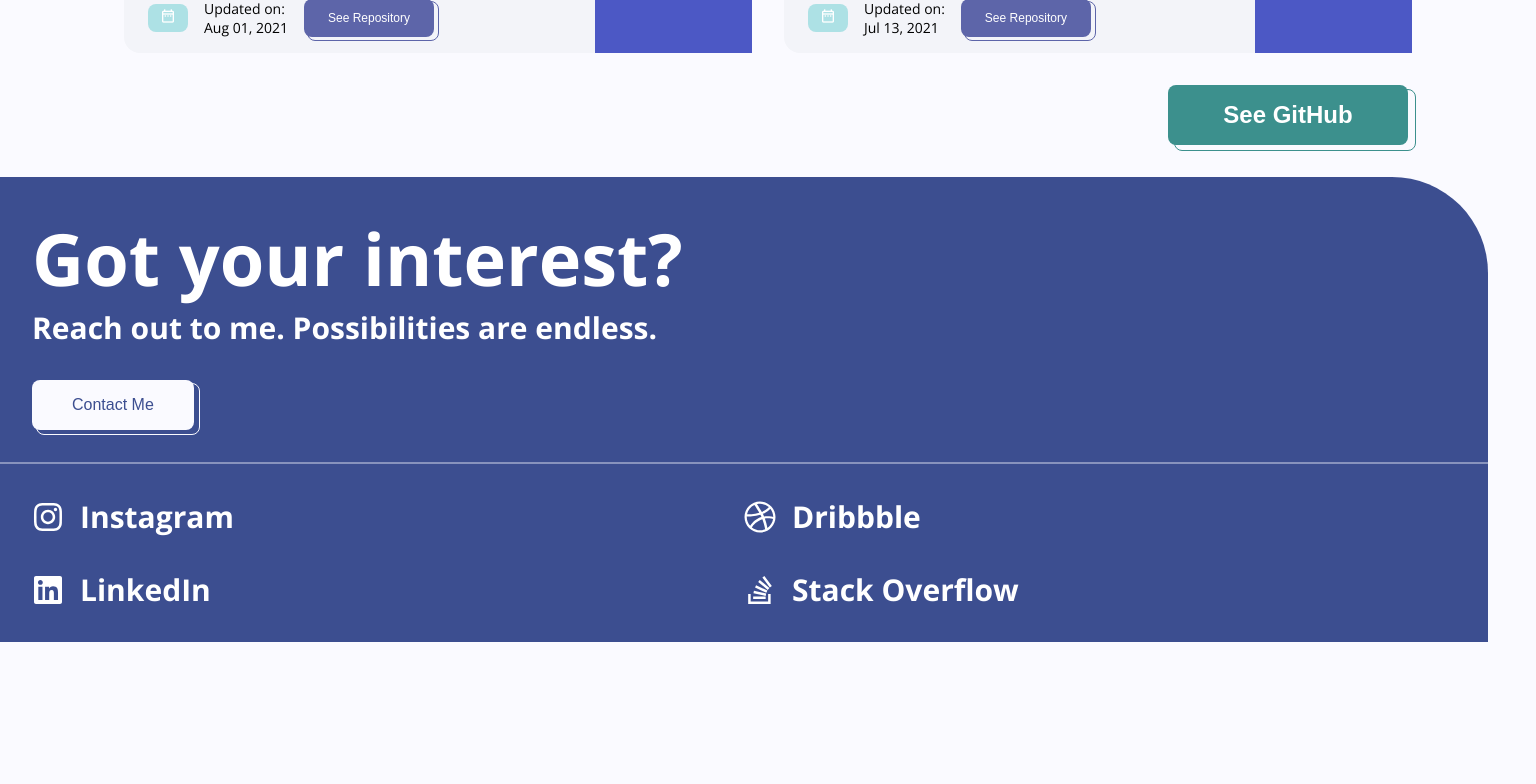
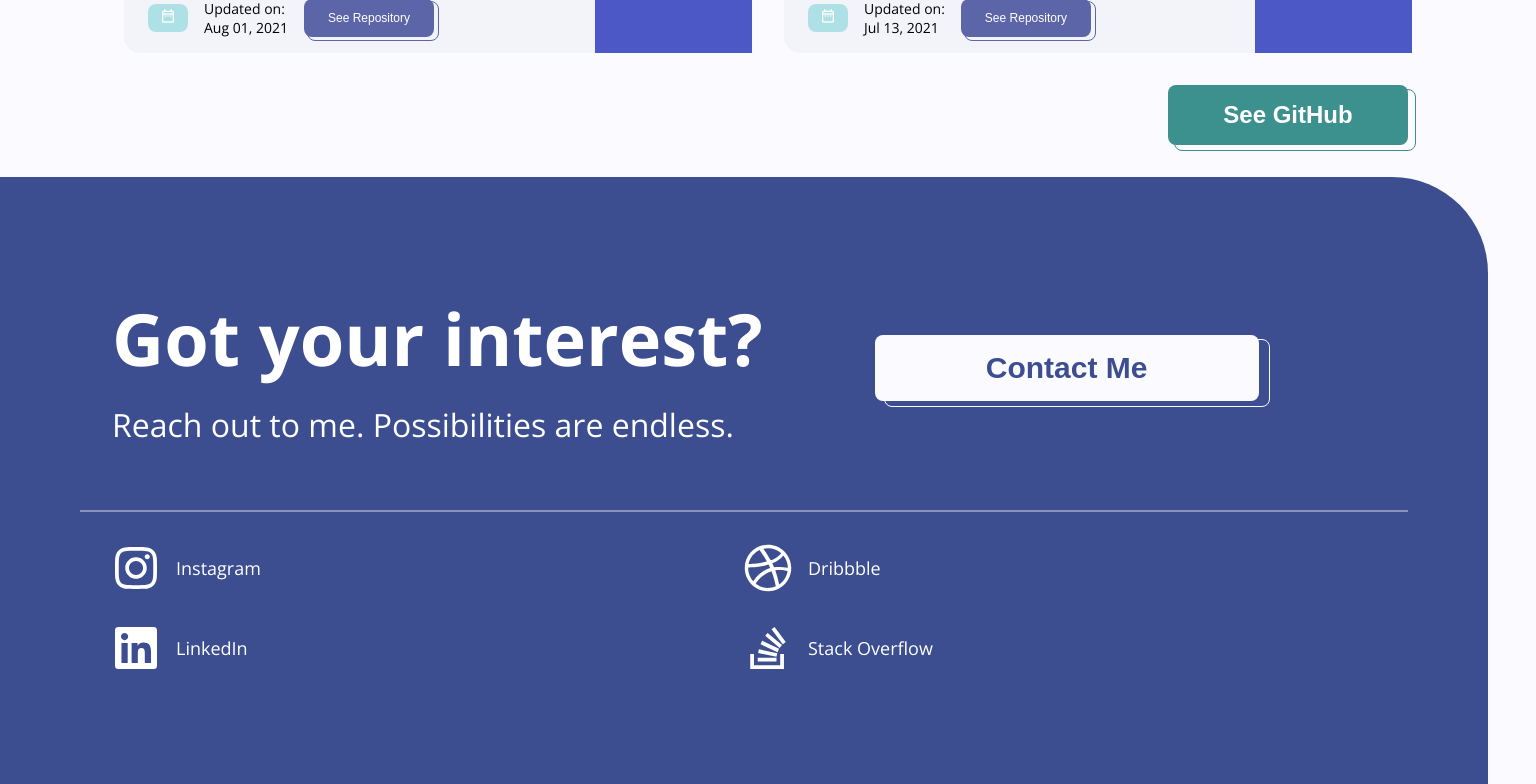
Before and after one commit to DavidBuzatu-Marian/DavidBuzatu_Portfolio_V2, a React (Create React App) app: page / in a window 1536 px wide. Shown: the part 3233-4017 px from the top of the page. Before the commit the page ends 3875 px from the top, so only its background shows below. Built offline with nearby package versions, Linux system fonts and the light colour scheme.

Commit message:
Finished contact

```diff
--- a/src/components/landing_contact/ContactLanding.js
+++ b/src/components/landing_contact/ContactLanding.js
@@ -31,7 +31,9 @@ const ContactLanding = () => {
           <h2>Got your interest?</h2>
           <p>Reach out to me. Possibilities are endless.</p>
         </div>
-        <button className='btn btn-3d-hover btn-contact'>Contact me</button>
+        <button className='btn btn-3d-hover btn-contact'>
+          <p>Contact me</p>
+        </button>
       </div>
       <div className='horizontal-delimiter' />
       <div className='follow-container'>
--- a/src/style/buttons.scss
+++ b/src/style/buttons.scss
@@ -78,6 +78,10 @@
     border-color: $white-background-color;
     position: relative;
     color: $dark-blue-background-color;
+
+    &:hover {
+      color: $white-background-color;
+    }
   }
 
   &.btn-menu {
--- a/src/style/home/landing_contact.scss
+++ b/src/style/home/landing_contact.scss
@@ -53,3 +53,74 @@
     }
   }
 }
+
+@media (min-width: 800px) {
+  .container-contact {
+    padding: 2rem;
+    &-header {
+      flex-direction: row !important;
+      align-items: center;
+      .btn-contact {
+        min-width: 15rem;
+        margin-left: 0;
+      }
+    }
+  }
+}
+
+@media (min-width: 1080px) {
+  .container-contact {
+    &-header {
+      &-title {
+        p {
+          font-weight: normal;
+          font-size: 1.5rem;
+        }
+      }
+    }
+    .follow-container {
+      .social {
+        p {
+          font-size: 1.125rem;
+          font-weight: normal;
+        }
+        img {
+          width: 3rem;
+          height: 3rem;
+        }
+      }
+    }
+  }
+}
+
+@media (min-width: 1400px) {
+  .container-contact {
+    padding: 5rem;
+    &-header {
+      &-title {
+        p {
+          margin-top: 1rem;
+          font-weight: normal;
+          font-size: 2rem;
+        }
+      }
+
+      .btn-contact {
+        min-width: 24rem;
+        margin-left: 5rem;
+      }
+    }
+    .follow-container {
+      .social {
+        p {
+          font-size: 1.125rem;
+          font-weight: normal;
+        }
+        img {
+          width: 3rem;
+          height: 3rem;
+        }
+      }
+    }
+  }
+}
```
